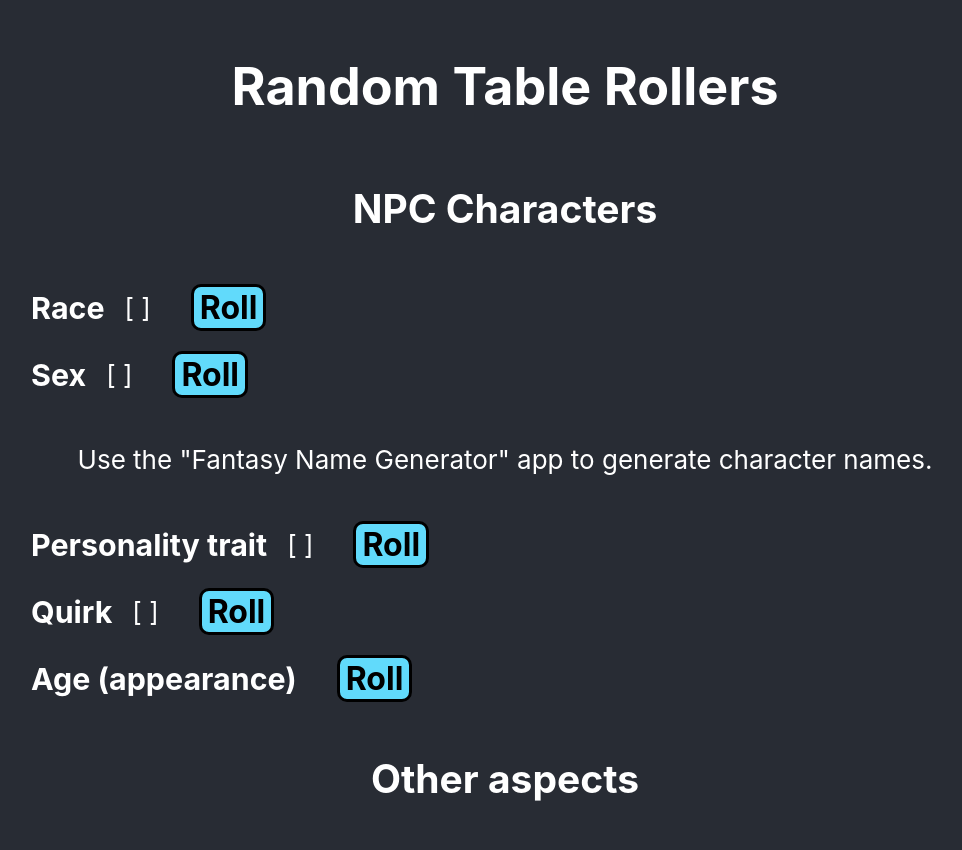
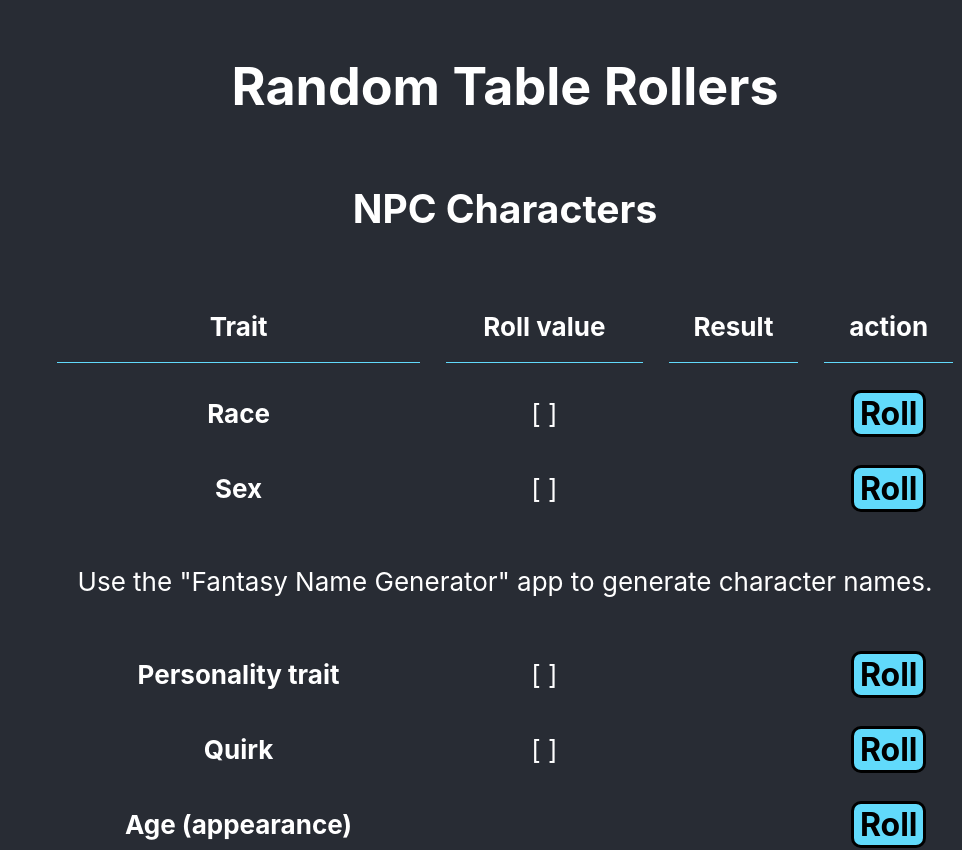
Before and after one commit to Dan503/random-tables-roller, a React (Create React App) app: page / in a window 1280 px wide. Shown: the top 850 px of the page, without its empty margins (135-1097 px from the left). Built offline with nearby package versions, Linux system fonts and the light colour scheme.

Commit message:
Converting into a table based format

```diff
--- a/src/App.tsx
+++ b/src/App.tsx
@@ -1,6 +1,7 @@
 import './App.css'
 import { FlexGap } from './components/FlexGap/FlexGap'
 import { RollResult } from './components/RollResult/RollResult'
+import { RollTableSet } from './components/RollTableSet/RollTableSet'
 import { personality, quirks, races, sex } from './data/npcs'
 import { curses } from './data/other'
 
@@ -10,12 +11,17 @@ function App() {
 			<div className="App-inner">
 				<h1>Random Table Rollers</h1>
 				<FlexGap direction="vertical">
-					<h2>NPC Characters</h2>
+					<RollTableSet heading="NPC Characters">
 						<RollResult label="Race" tableData={races} dSize={'d100'} />
 						<RollResult label="Sex" tableData={sex} dSize={'d4'} />
+						<tr>
+							<td colSpan={4}>
 								<p>
-						Use the "Fantasy Name Generator" app to generate character names.
+									Use the "Fantasy Name Generator" app to generate character
+									names.
 								</p>
+							</td>
+						</tr>
 						<RollResult
 							label="Personality trait"
 							tableData={personality}
@@ -23,8 +29,12 @@ function App() {
 						/>
 						<RollResult label="Quirk" tableData={quirks} dSize={'d100'} />
 						<RollResult label="Age (appearance)" dSize={'d100'} />
-					<h2>Other aspects</h2>
+					</RollTableSet>
+
+					<RollTableSet heading="Other aspects">
 						<RollResult label="Curses" tableData={curses} dSize={'d100'} />
+					</RollTableSet>
+
 					<p>
 						Personality traits and Quirks from{' '}
 						<a href="https://www.dmsguild.com/product/317982/PC-and-NPC-Creation-Tables">
--- a/src/components/RollResult/RollResult.tsx
+++ b/src/components/RollResult/RollResult.tsx
@@ -37,17 +37,19 @@ export const RollResult: component = ({ label, tableData, dSize = 'd20' }) => {
 	}
 
 	return (
-		<div className="RollResult">
-			<FlexGap align="center">
-				<h3>{label}</h3>
+		<tr className="RollResult">
+			<th>{label}</th>
+			<td>
 				{tableData && (
 					<span className={critClass(result?.actualRoll, dSize)}>
 						[ {result?.actualRoll} ]
 					</span>
 				)}
-				<span>{result?.value}</span>
+			</td>
+			<td>{result?.value}</td>
+			<td>
 				<button onClick={handleClick}>Roll</button>
-			</FlexGap>
-		</div>
+			</td>
+		</tr>
 	)
 }
--- /dev/null
+++ b/src/components/RollTableSet/RollTableSet.css
@@ -0,0 +1,9 @@
+.RollTableSet table {
+	width: 100%;
+	border-spacing: 1em;
+}
+
+.RollTableSet thead tr th {
+	border-bottom: 1px solid #61dafb;
+	padding-bottom: 20px;
+}
--- /dev/null
+++ b/src/components/RollTableSet/RollTableSet.tsx
@@ -0,0 +1,28 @@
+import { FC } from 'react'
+import { FlexGap } from '../FlexGap/FlexGap'
+import './RollTableSet.css'
+
+type component = FC<{
+	heading?: string
+}>
+
+export const RollTableSet: component = ({ heading, children }) => {
+	return (
+		<div className="RollTableSet">
+			<FlexGap direction="vertical">
+				<h2>{heading}</h2>
+				<table>
+					<thead>
+						<tr>
+							<th>Trait</th>
+							<th>Roll value</th>
+							<th>Result</th>
+							<th>action</th>
+						</tr>
+					</thead>
+					<tbody>{children}</tbody>
+				</table>
+			</FlexGap>
+		</div>
+	)
+}
```
Lines whose indentation alone changed are shown as unchanged.
